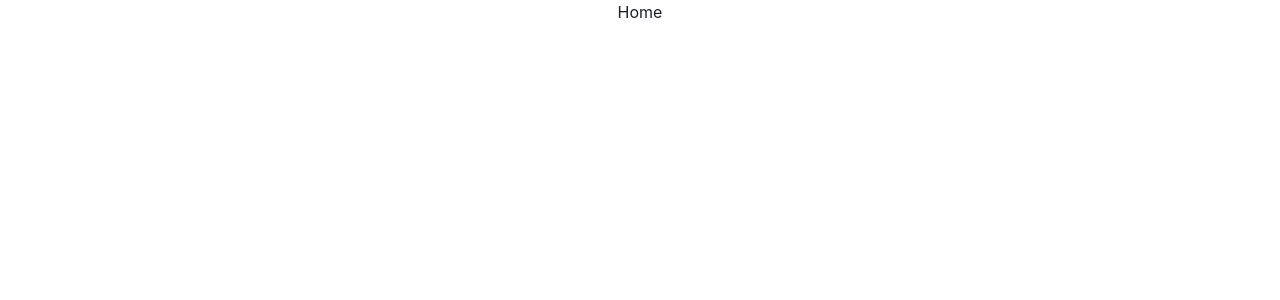
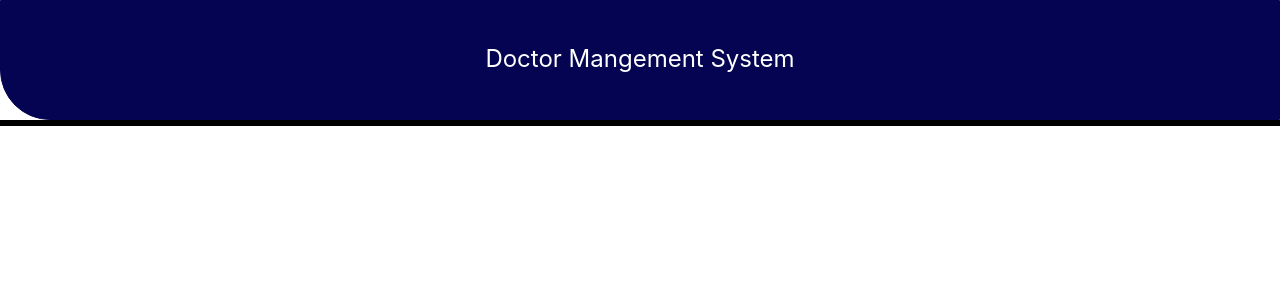
Before and after one commit to Ashutosh5333/Doctor_management_system, a React (Create React App) app in the folder Client/: page / in a window 1280 px wide. Shown: the top 300 px of the page. Built offline with nearby package versions, Linux system fonts and the light colour scheme.

Commit message:
navbar is done

```diff
--- a/Client/src/App.css
+++ b/Client/src/App.css
@@ -1,38 +1,5 @@
-.App {
-  text-align: center;
+*{
+  margin: 0;
+  padding: 0;
+  box-sizing: border-box;
 }
-
-.App-logo {
-  height: 40vmin;
-  pointer-events: none;
-}
-
-@media (prefers-reduced-motion: no-preference) {
-  .App-logo {
-    animation: App-logo-spin infinite 20s linear;
-  }
-}
-
-.App-header {
-  background-color: #282c34;
-  min-height: 100vh;
-  display: flex;
-  flex-direction: column;
-  align-items: center;
-  justify-content: center;
-  font-size: calc(10px + 2vmin);
-  color: white;
-}
-
-.App-link {
-  color: #61dafb;
-}
-
-@keyframes App-logo-spin {
-  from {
-    transform: rotate(0deg);
-  }
-  to {
-    transform: rotate(360deg);
-  }
-}
--- a/Client/src/App.js
+++ b/Client/src/App.js
@@ -1,12 +1,13 @@
 
 import './App.css';
 import MainRoutes from './Allroutes/MainRoutes';
+import Navbar from './Component/Navbar';
 
 function App() {
   return (
     <div className="App">
 
-
+      <Navbar/>
       <MainRoutes/>
 
     </div>
--- /dev/null
+++ b/Client/src/Component/Navbar.jsx
@@ -0,0 +1,21 @@
+import { Box, Text } from '@chakra-ui/react'
+import React from 'react'
+
+const Navbar = () => {
+
+
+  return (
+    <>
+    <Box border="0.1px solid #050452"  height={"120px"}
+     backgroundColor={"#050452"} borderEndStartRadius={"50px"}
+    >
+      <Box mt="40px" >
+     <Text color="#ffffff" textAlign={"center"} fontSize={{base:"1rem",md:"1.2rem",lg:"1.5rem"}}  >  Doctor Mangement System </Text>
+      </Box>
+
+    </Box>
+    </>
+  )
+}
+
+export default Navbar
--- a/Client/src/pages/Home.jsx
+++ b/Client/src/pages/Home.jsx
@@ -1,8 +1,12 @@
+import { Box } from '@chakra-ui/react'
 import React from 'react'
 
 const Home = () => {
+
   return (
-    <div>Home</div>
+    <Box border="3px solid black" h="100%">
+
+    </Box>
   )
 }
 
```
Also changed, not shown: Client/src/index.css (+0 -15 lines).
